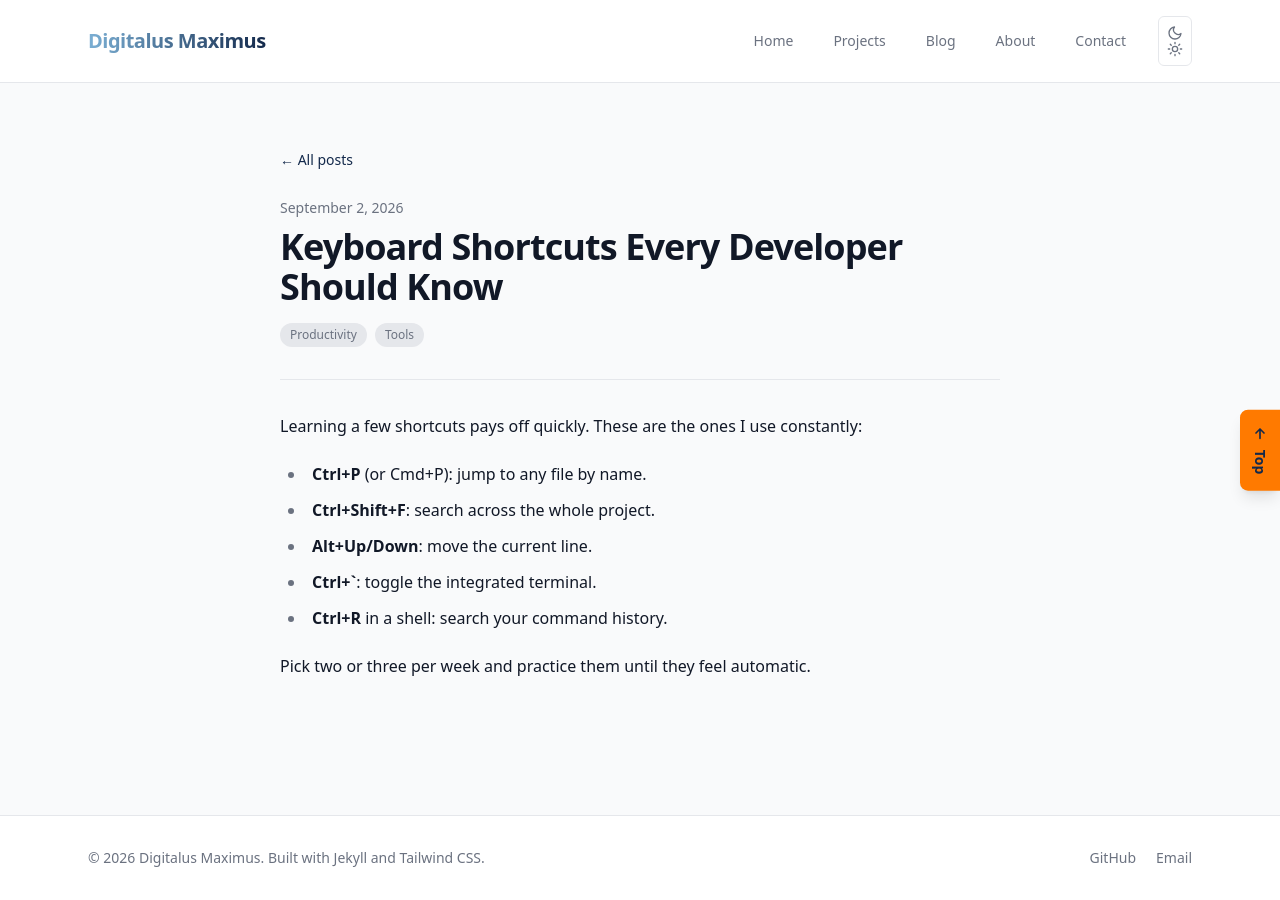
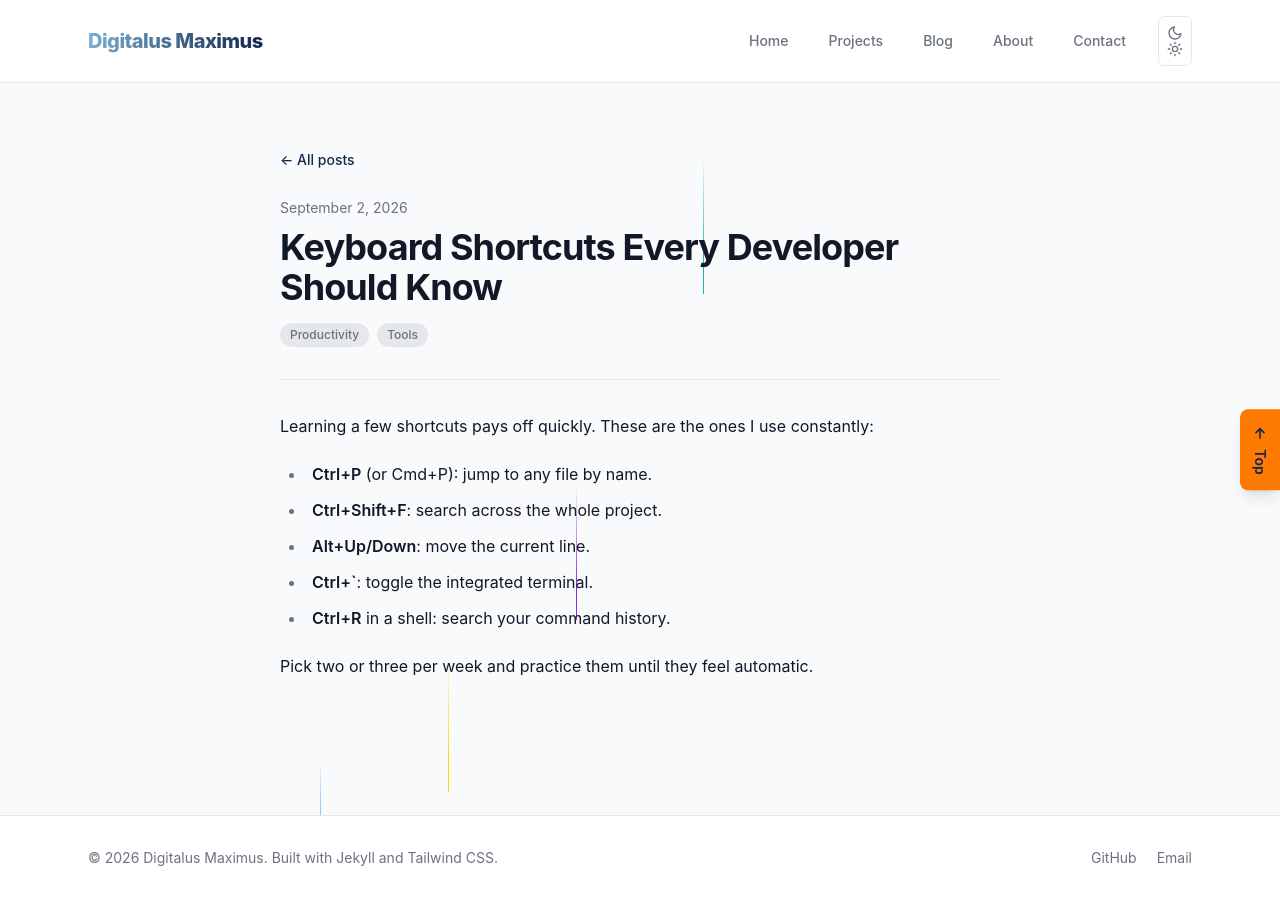
Before and after one commit to Digitalus/digitalus.github.io, a Jekyll site: the page built from _posts/2026-09-02-keyboard-shortcuts-every-developer-should-know.md, in a window 1280 px wide. Built offline with Jekyll 4.4.1, drawn with Linux system fonts in a browser that asks for light colours; nearby versions of some CDN libraries.

Commit message:
Added animated background. Optimized images. Added Favicon

```diff
--- a/_config.yml
+++ b/_config.yml
@@ -11,3 +11,7 @@
   - Gemfile
   - Gemfile.lock
   - README.md
+  - node_modules
+  - package.json
+  - package-lock.json
+  - css/tailwind.input.css
--- a/_data/projects.yml
+++ b/_data/projects.yml
@@ -1,6 +1,6 @@
 - title: Desk Calculator
   description: A clean, keyboard-friendly desk calculator with a dark display, sign and percent toggles, and full keyboard support. Built with vanilla JavaScript, HTML, and CSS, with no dependencies.
-  image: /images/calc-screenshot.png
+  image: /images/calc-screenshot.webp
   tech:
     - JavaScript
     - HTML
@@ -9,7 +9,7 @@
 
 - title: NurtureDesk CRM
   description: A customer relationship manager for small teams to track leads, follow-ups, and client notes in one place. Includes a pipeline view and reminders so no contact falls through the cracks.
-  image: /images/crm-screenshot.png
+  image: /images/crm-screenshot.webp
   tech:
     - Web App
     - CRM
@@ -18,7 +18,7 @@
 
 - title: Company Website
   description: The public website for Tri-State Media Group, a web, app, and multimedia studio. Features a dark, modern landing page with a clear hero message, service highlights, and calls to action that lead visitors to services and examples.
-  image: /images/company-website-screenshot.png
+  image: /images/company-website-screenshot.webp
   tech:
     - Web Development
     - Web Apps
--- a/_layouts/default.html
+++ b/_layouts/default.html
@@ -5,6 +5,7 @@
     <meta name="viewport" content="width=device-width, initial-scale=1.0">
     <meta name="description" content="{{ page.description | default: site.description | strip_html | strip_newlines | escape }}">
     <title>{% if page.title %}{{ page.title }} | {% endif %}{{ site.title }}</title>
+    <link rel="icon" href="{{ '/images/favicon.svg' | relative_url }}" type="image/svg+xml">
     <script>
         (function () {
             var saved = localStorage.getItem('theme');
@@ -12,43 +13,22 @@
             document.documentElement.setAttribute('data-theme', saved || (dark ? 'dark' : 'light'));
         })();
     </script>
-    <script src="https://cdn.tailwindcss.com?plugins=typography"></script>
-    <script>
-        tailwind.config = {
-            theme: {
-                extend: {
-                    colors: {
-                        canvas: 'rgb(var(--canvas) / <alpha-value>)',
-                        surface: 'rgb(var(--surface) / <alpha-value>)',
-                        ink: 'rgb(var(--ink) / <alpha-value>)',
-                        muted: 'rgb(var(--muted) / <alpha-value>)',
-                        line: 'rgb(var(--line) / <alpha-value>)',
-                        brand: 'rgb(var(--brand) / <alpha-value>)',
-                        navy: 'rgb(var(--navy) / <alpha-value>)',
-                        sky: 'rgb(var(--sky) / <alpha-value>)',
-                        accent: 'rgb(var(--accent) / <alpha-value>)',
-                        light: 'rgb(var(--light) / <alpha-value>)',
-                        'title-end': 'rgb(var(--title-end) / <alpha-value>)',
-                        gray: {
-                            50: 'rgb(var(--gray-50) / <alpha-value>)',
-                            100: 'rgb(var(--gray-100) / <alpha-value>)',
-                            200: 'rgb(var(--gray-200) / <alpha-value>)',
-                            300: 'rgb(var(--gray-300) / <alpha-value>)',
-                            400: 'rgb(var(--gray-400) / <alpha-value>)',
-                            500: 'rgb(var(--gray-500) / <alpha-value>)',
-                            600: 'rgb(var(--gray-600) / <alpha-value>)',
-                            700: 'rgb(var(--gray-700) / <alpha-value>)',
-                            800: 'rgb(var(--gray-800) / <alpha-value>)',
-                            900: 'rgb(var(--gray-900) / <alpha-value>)'
-                        }
-                    }
-                }
-            }
-        };
-    </script>
+    <link rel="stylesheet" href="{{ '/css/tailwind.css' | relative_url }}">
     <link rel="stylesheet" href="{{ '/css/styles.css' | relative_url }}">
 </head>
 <body id="top" class="flex min-h-screen flex-col bg-canvas font-sans text-ink antialiased">
+    <div class="lines">
+  <div class="line"></div>
+  <div class="line"></div>
+  <div class="line"></div>
+  <div class="line"></div>
+  <div class="line"></div>
+  <div class="line"></div>
+  <div class="line"></div>
+  <div class="line"></div>
+  <div class="line"></div>
+  <div class="line"></div>
+</div>
     {% include header.html %}
     <main class="flex-1">
         {{ content }}
--- a/css/styles.css
+++ b/css/styles.css
@@ -41,6 +41,108 @@
     scroll-padding-top: 5rem;
 }
 
+.lines {
+  position: fixed;
+  top: 0;
+  left: 0;
+  right: 0;
+  bottom: 0;
+  z-index: -10;
+  margin: auto;
+  width: 90vw;
+  display: flex;
+  justify-content: space-between;
+  pointer-events: none;
+}
+
+.line {
+  position: relative;
+  width: 1px;
+  height: 100%;
+  overflow: hidden;
+}
+
+.line::after {
+  content: '';
+  display: block;
+  position: absolute;
+  height: 15vh;
+  width: 100%;
+  top: -50%;
+  left: 0;
+  background: linear-gradient(to bottom, rgba(255, 255, 255, 0) 0%, #ffffff 75%, #ffffff 100%);
+  animation: drop 7s 0s infinite;
+  animation-fill-mode: forwards;
+  animation-timing-function: cubic-bezier(0.4, 0.26, 0, 0.97);
+}
+
+.line:nth-child(1)::after {
+  background: linear-gradient(to bottom, rgba(255, 255, 255, 0) 0%, #FF4500 75%, #FF4500 100%);
+  animation-delay: 0.5s;
+}
+
+.line:nth-child(2)::after {
+  background: linear-gradient(to bottom, rgba(255, 255, 255, 0) 0%, #32CD32 75%, #32CD32 100%);
+  animation-delay: 1s;
+}
+
+.line:nth-child(3)::after {
+  background: linear-gradient(to bottom, rgba(255, 255, 255, 0) 0%, #1E90FF 75%, #1E90FF 100%);
+  animation-delay: 1.5s;
+}
+
+.line:nth-child(4)::after {
+  background: linear-gradient(to bottom, rgba(255, 255, 255, 0) 0%, #FFD700 75%, #FFD700 100%);
+  animation-delay: 2s;
+}
+
+.line:nth-child(5)::after {
+  background: linear-gradient(to bottom, rgba(255, 255, 255, 0) 0%, #8A2BE2 75%, #8A2BE2 100%);
+  animation-delay: 2.5s;
+}
+
+.line:nth-child(6)::after {
+  background: linear-gradient(to bottom, rgba(255, 255, 255, 0) 0%, #20B2AA 75%, #20B2AA 100%);
+  animation-delay: 3s;
+}
+
+.line:nth-child(7)::after {
+  background: linear-gradient(to bottom, rgba(255, 255, 255, 0) 0%, #DC143C 75%, #DC143C 100%);
+  animation-delay: 3.5s;
+}
+
+.line:nth-child(8)::after {
+  background: linear-gradient(to bottom, rgba(255, 255, 255, 0) 0%, #00FA9A 75%, #00FA9A 100%);
+  animation-delay: 4s;
+}
+
+.line:nth-child(9)::after {
+  background: linear-gradient(to bottom, rgba(255, 255, 255, 0) 0%, #FF1493 75%, #FF1493 100%);
+  animation-delay: 4.5s;
+}
+
+.line:nth-child(10)::after {
+  background: linear-gradient(to bottom, rgba(255, 255, 255, 0) 0%, #00BFFF 75%, #00BFFF 100%);
+  animation-delay: 5s;
+}
+
+@keyframes drop {
+  0% {
+    top: -50%;
+  }
+  100% {
+    top: 110%;
+  }
+}
+
+@media (prefers-reduced-motion: reduce) {
+  .line::after {
+    animation: none;
+    top: 20%;
+  }
+}
+
+
 /* Blog post body colors follow the theme variables. */
 .prose.post-content {
     --tw-prose-body: rgb(var(--ink));
```
Also changed, not shown: css/tailwind.input.css (added, +28 -0 lines), package.json (added, +27 -0 lines), css/tailwind.css (added), images/calc-screenshot.png (deleted), images/calc-screenshot.webp (added), images/company-website-screenshot.png (deleted), images/company-website-screenshot.webp (added), images/crm-screenshot.png (deleted), images/crm-screenshot.webp (added), images/favicon.svg (added), 2 other files.
